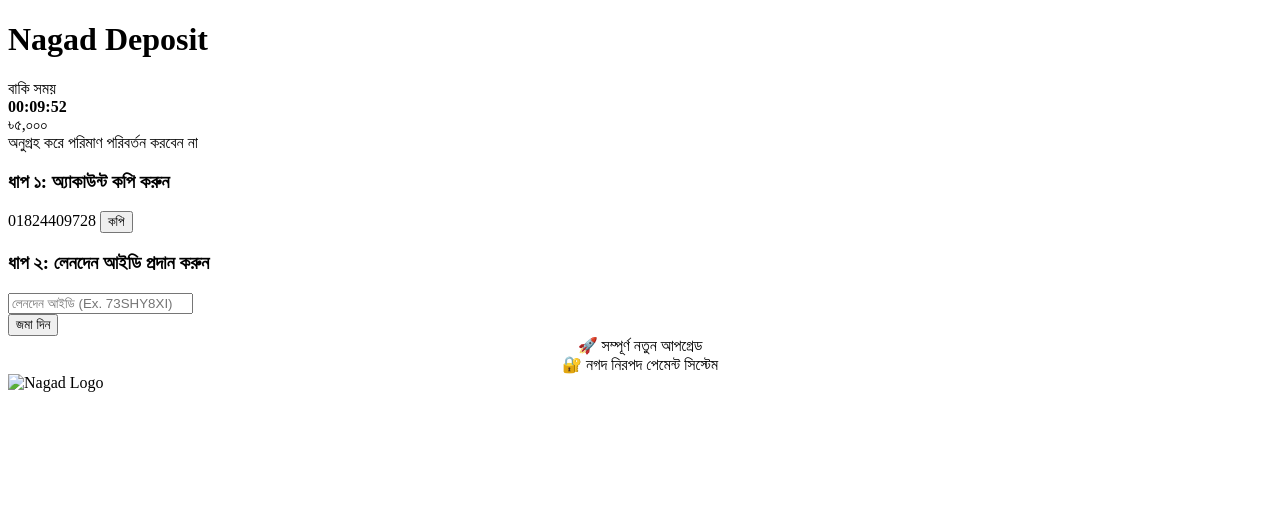
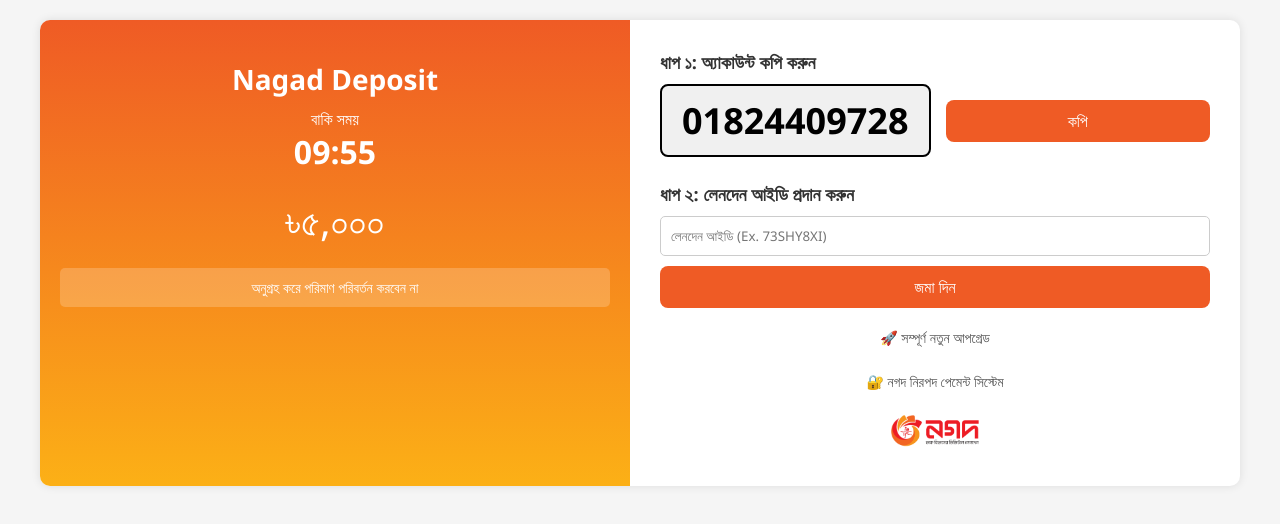
Before and after one commit to BajiokPG/Nagad, a plain HTML site: page 5000/index.html in a window 1280 px wide. Drawn offline with Linux system fonts and the light colour scheme; the site is published under a folder, as on GitHub Pages, so addresses that start at the root find nothing.

Commit message:
Update index.html

```diff
--- a/5000/index.html
+++ b/5000/index.html
@@ -4,7 +4,7 @@
   <meta charset="UTF-8" />
   <meta name="viewport" content="width=device-width, initial-scale=1.0" />
   <title>Nagad Deposit</title>
-  <link rel="stylesheet" href="/Assets/style.css">
+  <link rel="stylesheet" href="../Assets/style.css">
 </head>
 <body>
   <div class="container">
@@ -34,10 +34,10 @@
          🔐 নগদ নিরপদ পেমেন্ট সিস্টেম
       </div>
       <div class="logo">
-        <img src="/Assets/Images/lend-BVKNtpoJ.png" alt="Nagad Logo" />
+        <img src="../Assets/Images/lend-BVKNtpoJ.png" alt="Nagad Logo" />
       </div>
     </div>
   </div>
-  <script src="/Assets/script.js"></script>
+  <script src="../Assets/script.js"></script>
 </body>
 </html>
```
